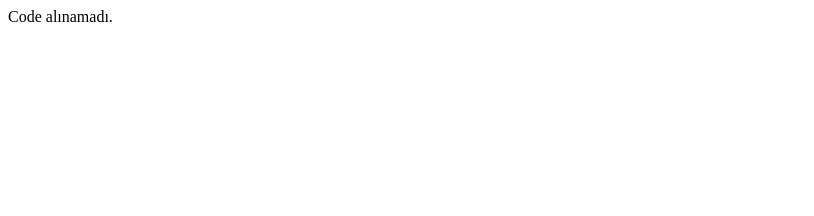
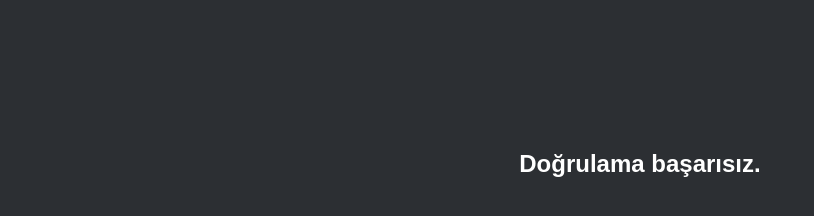
Before and after one commit to AbuFriztche/AbuFriztche.github.io, a plain HTML site: page callback.html in a window 1280 px wide. Shown: the whole page, without its empty margins (0-814 px from the left). Drawn offline with Linux system fonts and the light colour scheme.

Commit message:
Update HTML for Discord authentication page

```diff
--- a/callback.html
+++ b/callback.html
@@ -1,25 +1,45 @@
 <!DOCTYPE html>
 <html>
 <head>
-    <title>Discord Login</title>
+<meta charset="UTF-8">
+<title>Discord Doğrulama</title>
+
+<style>
+body{
+    background:#2c2f33;
+    color:white;
+    font-family:Arial;
+    text-align:center;
+    margin-top:150px;
+}
+</style>
+
 </head>
+
 <body>
 
-<h1>Discord doğrulanıyor...</h1>
+<h2>Discord doğrulanıyor...</h2>
 
 <script>
+
 const params = new URLSearchParams(window.location.search);
 const code = params.get("code");
 
 if(code){
-    console.log("Discord Code:", code);
 
-    // Burada kodu backend'e gönderirsin
-    // fetch("https://senin-api.com/auth", {...})
+document.body.innerHTML = "<h2>Giriş başarılı!</h2><p>Authorization Code:</p><code>"+code+"</code>";
+
+console.log("Discord Code:", code);
+
+// Buradan backend API'ye gönderilebilir
+// fetch("https://api.site.com/auth", {method:"POST", body:JSON.stringify({code})})
 
 }else{
-    document.body.innerHTML = "Code alınamadı.";
+
+document.body.innerHTML = "<h2>Doğrulama başarısız.</h2>";
+
 }
+
 </script>
 
 </body>
```
